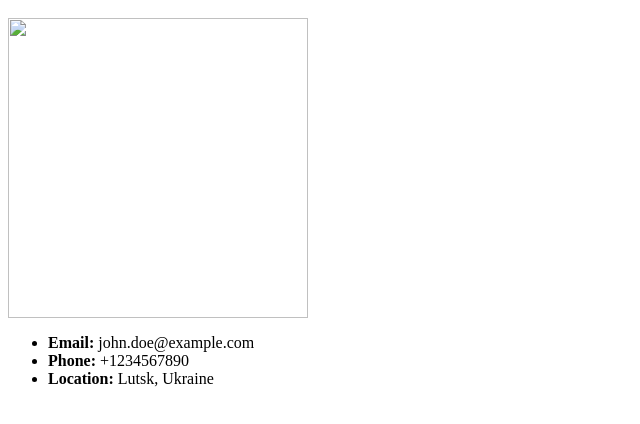
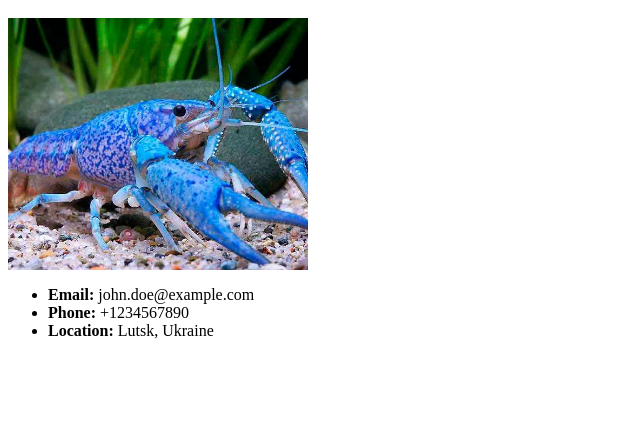
Before and after one commit to Irrkch/test-2025, a plain HTML site: page index.html in a window 1280 px wide. Shown: the part 48-472 px from the top of the page, without its empty margins (0-640 px from the left). Drawn offline with Linux system fonts and the light colour scheme.

Commit message:
add markup all

```diff
--- a/index.html
+++ b/index.html
@@ -6,7 +6,7 @@
         <h1>Jhone Doe Account Page</h1>
         <div>
             <div>
-                <img src="img/ai-generated-picture-of-a-tiger-walking-in-the-forest-photo.jpg" width="300" height="auto" />
+                <img src="./img/rak-sinij1-555x466.jpg" width="300" height="auto" />
 </div> <ul>
                 <li><b>Email:</b>
                 john.doe@example.com</li>
```
Also changed, not shown: img/rak-sinij1-555x466.jpg (added), 1 other file.
